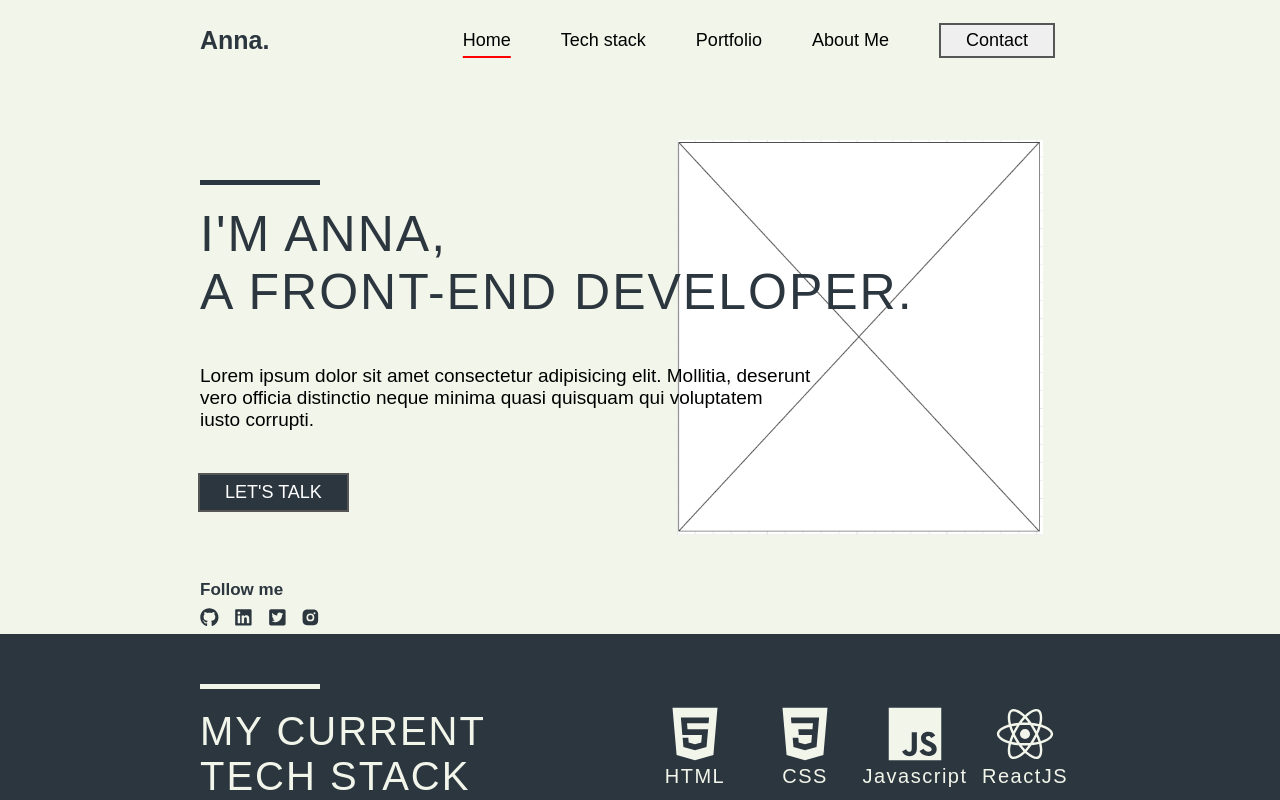
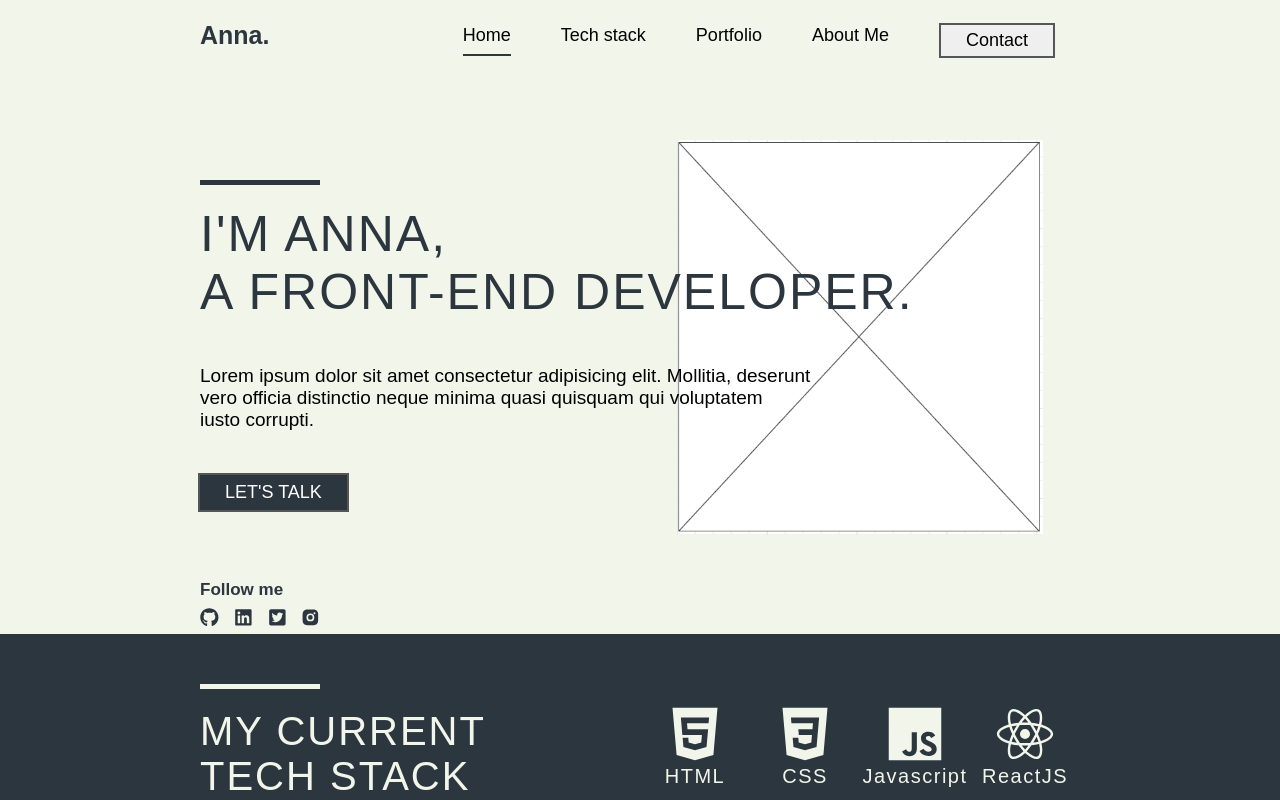
Before and after one commit to AnnaAn01/anna-portfolio-version-2, a React (Create React App) app: page / in a window 1280 px wide. Shown: the top 800 px of the page. Built offline with nearby package versions, Linux system fonts and the light colour scheme.

Commit message:
editing Navbar

```diff
--- a/src/Components/Navbar/Navbar.css
+++ b/src/Components/Navbar/Navbar.css
@@ -49,11 +49,28 @@ nav {
   justify-content: center;
   margin: 0 2.5rem;
   cursor: pointer;
+  /* for underline */
+  display: inline-block;
+  padding-bottom: 1rem;
+  background-image: linear-gradient(rgb(44, 54, 63) 0 0);
+  background-position: 0 100%; /*OR bottom left*/
+  background-size: 0% 3px;
+  background-repeat: no-repeat;
+  transition: background-size 0.3s, background-position 0s 0.3s; /*change after the size immediately*/
 }
 
 .nav-link:hover {
-  color: rgb(87, 86, 86);
+  background-position: 100% 100%; /*OR bottom right*/
+  background-size: 100% 2px;
 }
+
+/* .nav-link:hover {
+
+  text-decoration: underline;
+  text-underline-offset: 1rem;
+  text-decoration-color: red;
+  text-decoration-thickness: 2px;
+} */
 
 .nav-contact-btn {
   border: 2px solid rgb(87, 86, 86);
@@ -81,10 +98,18 @@ nav {
 }
 
 .active {
-  text-decoration: underline;
-  text-underline-offset: 1rem;
-  text-decoration-color: red;
-  text-decoration-thickness: 2px;
+  /* text-decoration: underline;
+  text-underline-offset: 1.4rem;
+  text-decoration-color: black;
+  text-decoration-thickness: 2px; */
+  display: inline-block;
+  padding-bottom: 1rem;
+  background-image: linear-gradient(rgb(44, 54, 63) 0 0);
+  background-position: 0 100%; /*OR bottom left*/
+  background-size: 0% 3px;
+  background-repeat: no-repeat;
+  background-position: 100% 100%; /*OR bottom right*/
+  background-size: 100% 2px;
 }
 
 .nav-link-hvr:hover {
@@ -98,6 +123,18 @@ nav {
   font-weight: 600;
   cursor: pointer;
   text-decoration: none;
+  /* background-image: none; */
+  /* background-size: 0;
+  background-position: 0; */
+
+  display: inline-block;
+  padding-bottom: 1rem;
+  background-image: none;
+  background-position: 0 100%; /*OR bottom left*/
+  background-size: 0% 0px;
+  background-repeat: no-repeat;
+  background-position: 0 0; /*OR bottom right*/
+  background-size: 100% 0px;
 }
 
 @media only screen and (max-width: 1100px) {
--- a/src/Components/Navbar/Navbar.js
+++ b/src/Components/Navbar/Navbar.js
@@ -245,7 +245,7 @@ const Navbar = () => {
               to="portfolio"
               spy={true}
               smooth={true}
-              offset={-80}
+              offset={-40}
               duration={500}
               className="nav-link"
               onClick={closeMenu}
@@ -258,7 +258,7 @@ const Navbar = () => {
               to="about"
               spy={true}
               smooth={true}
-              offset={-80}
+              offset={-40}
               duration={500}
               className="nav-link"
               onClick={closeMenu}
```
